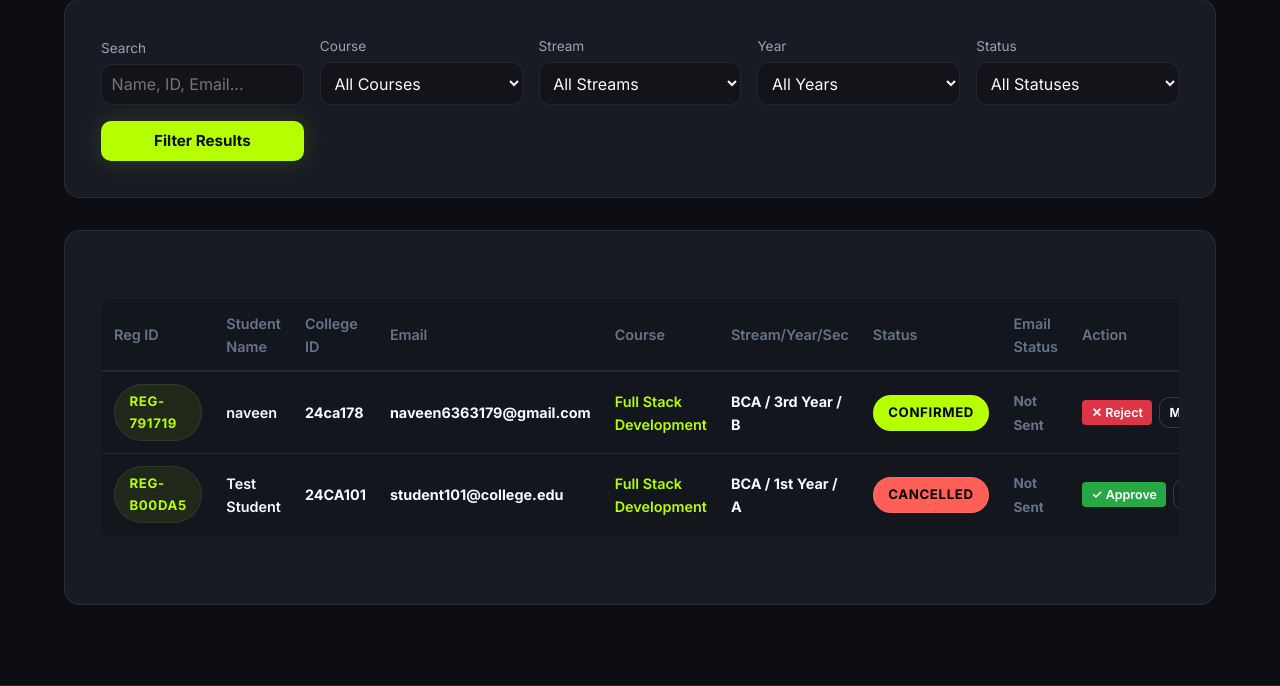
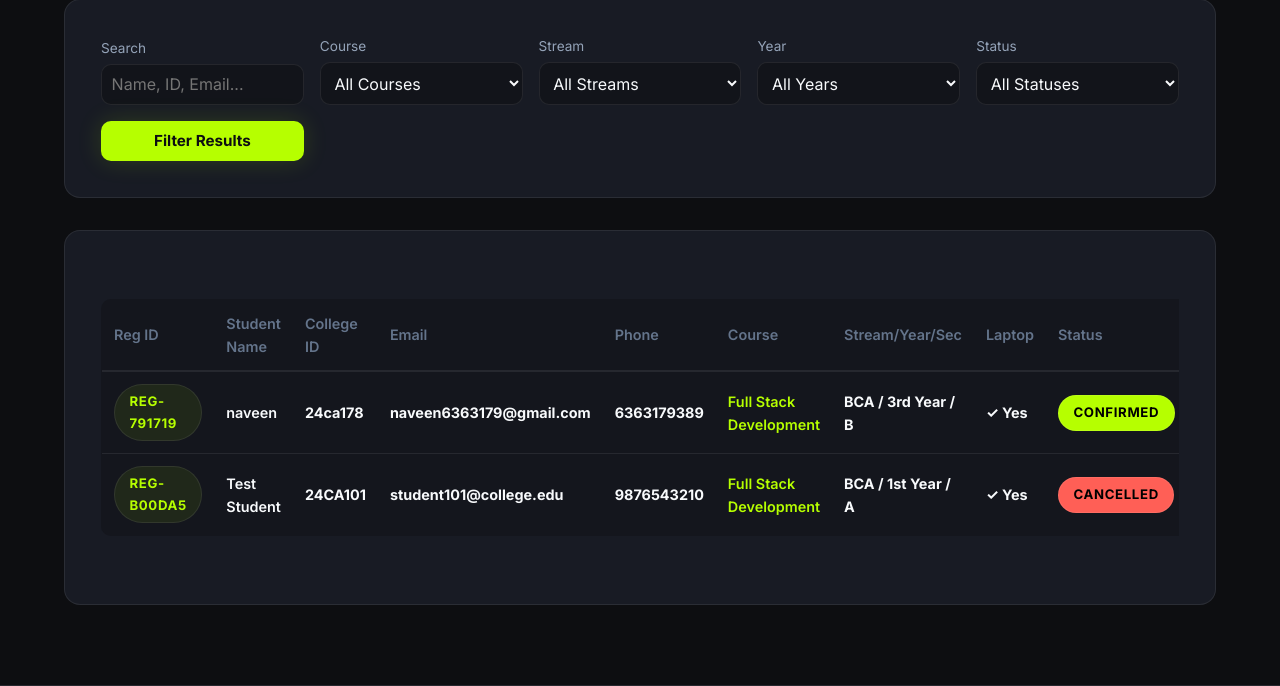
Before and after one commit to balajiaj23-spider/chaturyanew, a Django app: page /custom-admin/registrations/ in a window 1280 px wide. Shown: the part 269-955 px from the top of the page. Run offline with Django 5.2, Linux system fonts and the light colour scheme; a user stored in the database is signed in; data comes from the database, SQL or seed files in the repository; some libraries are stand-ins or nearby versions.

Commit message:
Restore original admin dashboard template layout while retaining background email notifications

```diff
--- a/workshop/templates/workshop/dashboard/registrations_list.html
+++ b/workshop/templates/workshop/dashboard/registrations_list.html
@@ -61,8 +61,8 @@
           <select name="status" class="form-control" style="padding: 0.6rem;">
             <option value="">All Statuses</option>
             <option value="Pending" {% if status_filter == 'Pending' %}selected{% endif %}>Pending</option>
-            <option value="Approved" {% if status_filter == 'Approved' %}selected{% endif %}>Approved</option>
-            <option value="Rejected" {% if status_filter == 'Rejected' %}selected{% endif %}>Rejected</option>
+            <option value="Approved" {% if status_filter == 'Approved' or status_filter == 'Confirmed' %}selected{% endif %}>Approved</option>
+            <option value="Rejected" {% if status_filter == 'Rejected' or status_filter == 'Cancelled' %}selected{% endif %}>Rejected</option>
           </select>
         </div>
 
@@ -72,7 +72,7 @@
       </form>
     </div>
 
-    <!-- Registrations Table -->
+    <!-- Registrations Table (Original Layout) -->
     <div class="detail-card">
       <div style="overflow-x: auto;">
         <table class="confirmation-table" style="width: 100%; border-collapse: collapse;">
@@ -82,10 +82,11 @@
               <th style="padding: 0.75rem;">Student Name</th>
               <th style="padding: 0.75rem;">College ID</th>
               <th style="padding: 0.75rem;">Email</th>
+              <th style="padding: 0.75rem;">Phone</th>
               <th style="padding: 0.75rem;">Course</th>
               <th style="padding: 0.75rem;">Stream/Year/Sec</th>
+              <th style="padding: 0.75rem;">Laptop</th>
               <th style="padding: 0.75rem;">Status</th>
-              <th style="padding: 0.75rem;">Email Status</th>
               <th style="padding: 0.75rem;">Action</th>
             </tr>
           </thead>
@@ -96,29 +97,22 @@
                 <td style="padding: 0.75rem; font-weight: 600; color: var(--text-primary);">{{ reg.full_name }}</td>
                 <td style="padding: 0.75rem;">{{ reg.college_id }}</td>
                 <td style="padding: 0.75rem;">{{ reg.email }}</td>
+                <td style="padding: 0.75rem;">{{ reg.phone }}</td>
                 <td style="padding: 0.75rem; color: var(--accent); font-weight: 600;">{{ reg.course }}</td>
                 <td style="padding: 0.75rem;">{{ reg.stream }} / {{ reg.year_of_study }} / {{ reg.section }}</td>
+                <td style="padding: 0.75rem;">{% if reg.has_laptop == 'Yes' %}✓ Yes{% else %}✕ No{% endif %}</td>
                 <td style="padding: 0.75rem;">
                   <span class="badge" style="background: {% if reg.status in 'Approved Confirmed' %}var(--accent){% elif reg.status in 'Rejected Cancelled' %}#ff5f56{% else %}#ffd43b{% endif %}; color: #000;">
                     {{ reg.status }}
                   </span>
                 </td>
                 <td style="padding: 0.75rem;">
-                  {% if reg.notification_status == 'Sent' %}
-                    <span style="color: #28a745; font-weight: 700; font-size: 0.85rem;">✓ Sent</span>
-                  {% elif reg.notification_status == 'Failed' %}
-                    <span style="color: #dc3545; font-weight: 700; font-size: 0.85rem;" title="{{ reg.notification_error }}">✕ Failed</span>
-                  {% else %}
-                    <span style="color: var(--text-muted); font-size: 0.85rem;">Not Sent</span>
-                  {% endif %}
-                </td>
-                <td style="padding: 0.75rem;">
                   <div style="display: flex; gap: 0.4rem; align-items: center; flex-wrap: nowrap;">
                     {% if reg.status != 'Approved' and reg.status != 'Confirmed' %}
                       <form method="POST" action="{% url 'admin_update_status' reg_id=reg.registration_id %}" style="display: inline; margin: 0;">
                         {% csrf_token %}
-                        <input type="hidden" name="status_action" value="approve">
-                        <button type="submit" class="btn btn-sm" style="background: #28a745; color: #fff; padding: 0.3rem 0.6rem; font-size: 0.78rem; font-weight: 600; border: none; border-radius: 4px; cursor: pointer;" title="Approve Student Registration & Send Email Notification">✓ Approve</button>
+                        <input type="hidden" name="status_action" value="accept">
+                        <button type="submit" class="btn btn-sm" style="background: #28a745; color: #fff; padding: 0.3rem 0.6rem; font-size: 0.78rem; font-weight: 600; border: none; border-radius: 4px; cursor: pointer;" title="Accept Registration">✓ Accept</button>
                       </form>
                     {% endif %}
 
@@ -126,7 +120,7 @@
                       <form method="POST" action="{% url 'admin_update_status' reg_id=reg.registration_id %}" style="display: inline; margin: 0;">
                         {% csrf_token %}
                         <input type="hidden" name="status_action" value="reject">
-                        <button type="submit" class="btn btn-sm" style="background: #dc3545; color: #fff; padding: 0.3rem 0.6rem; font-size: 0.78rem; font-weight: 600; border: none; border-radius: 4px; cursor: pointer;" title="Reject Student Registration & Send Email Notification">✕ Reject</button>
+                        <button type="submit" class="btn btn-sm" style="background: #dc3545; color: #fff; padding: 0.3rem 0.6rem; font-size: 0.78rem; font-weight: 600; border: none; border-radius: 4px; cursor: pointer;" title="Reject Registration">✕ Reject</button>
                       </form>
                     {% endif %}
 
@@ -136,7 +130,7 @@
               </tr>
             {% empty %}
               <tr>
-                <td colspan="9" style="padding: 2rem; text-align: center; color: var(--text-secondary);">No registrations match your search filters.</td>
+                <td colspan="10" style="padding: 2rem; text-align: center; color: var(--text-secondary);">No registrations match your search filters.</td>
               </tr>
             {% endfor %}
           </tbody>
```
Also changed, not shown: workshop/templates/workshop/dashboard/registration_detail.html (+3 -63 lines).
